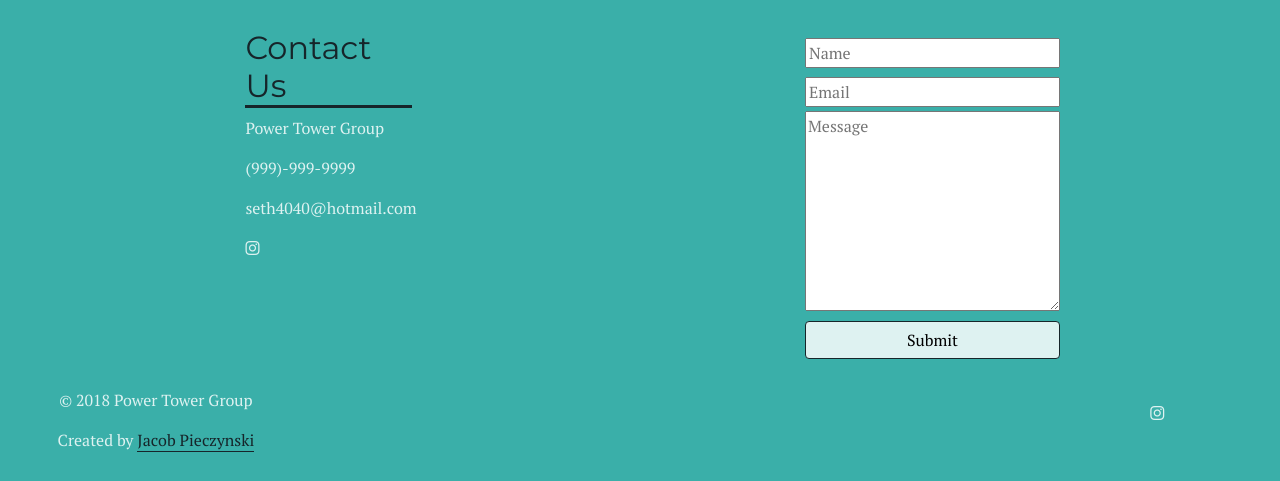
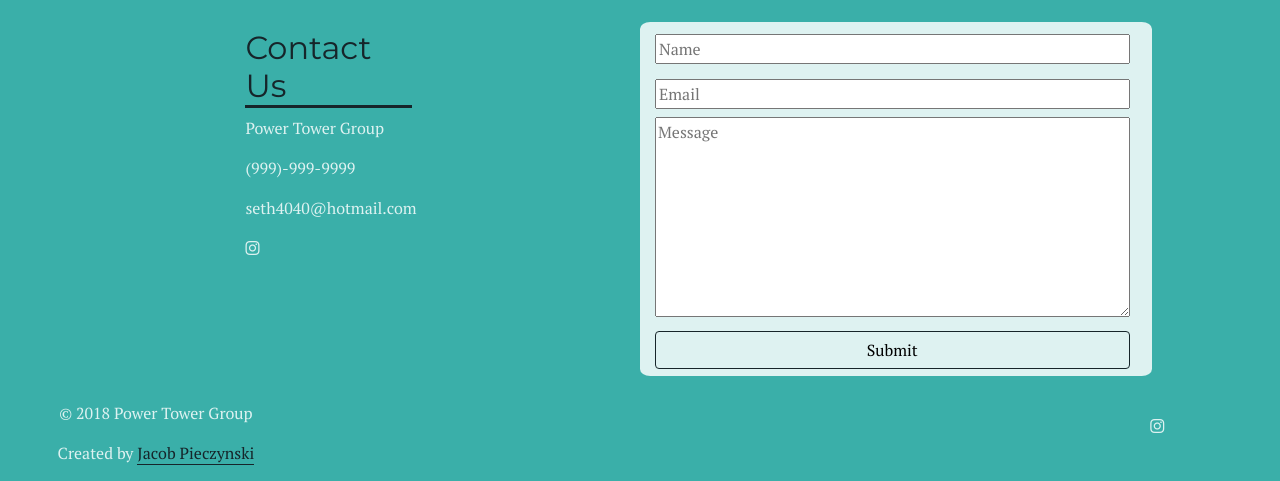
Before and after one commit to jacobpiec/PowerTowerGroup, a plain HTML site: page index.html in a window 1280 px wide. Shown: the part 779-1260 px from the top of the page. Drawn offline with nearby package versions, Linux system fonts and the light colour scheme; a script that the page names is missing.

Commit message:
Update index.html

```diff
--- a/index.html
+++ b/index.html
@@ -92,6 +92,7 @@
           <a href="https://www.instagram.com/power_tower_group/" class="insta"><i class="fa fa-instagram"></i></a>
         </div>
         <!-- Contact Form -->
+        <div class="contactForm">
         <div class="form">
         <form class="container right" action="mailto:seth4040@hotmail.com">
           <input type="text" class="name" name="name" placeholder="Name" required><br>
@@ -99,6 +100,7 @@
           <textarea type="text" class="message" name="message" placeholder="Message" required></textarea><br>
           <input type="submit" class="submit btn" name="submit" placeholder="submit">
         </form>
+        </div>
         </div>
       </div>
       </div>
```
